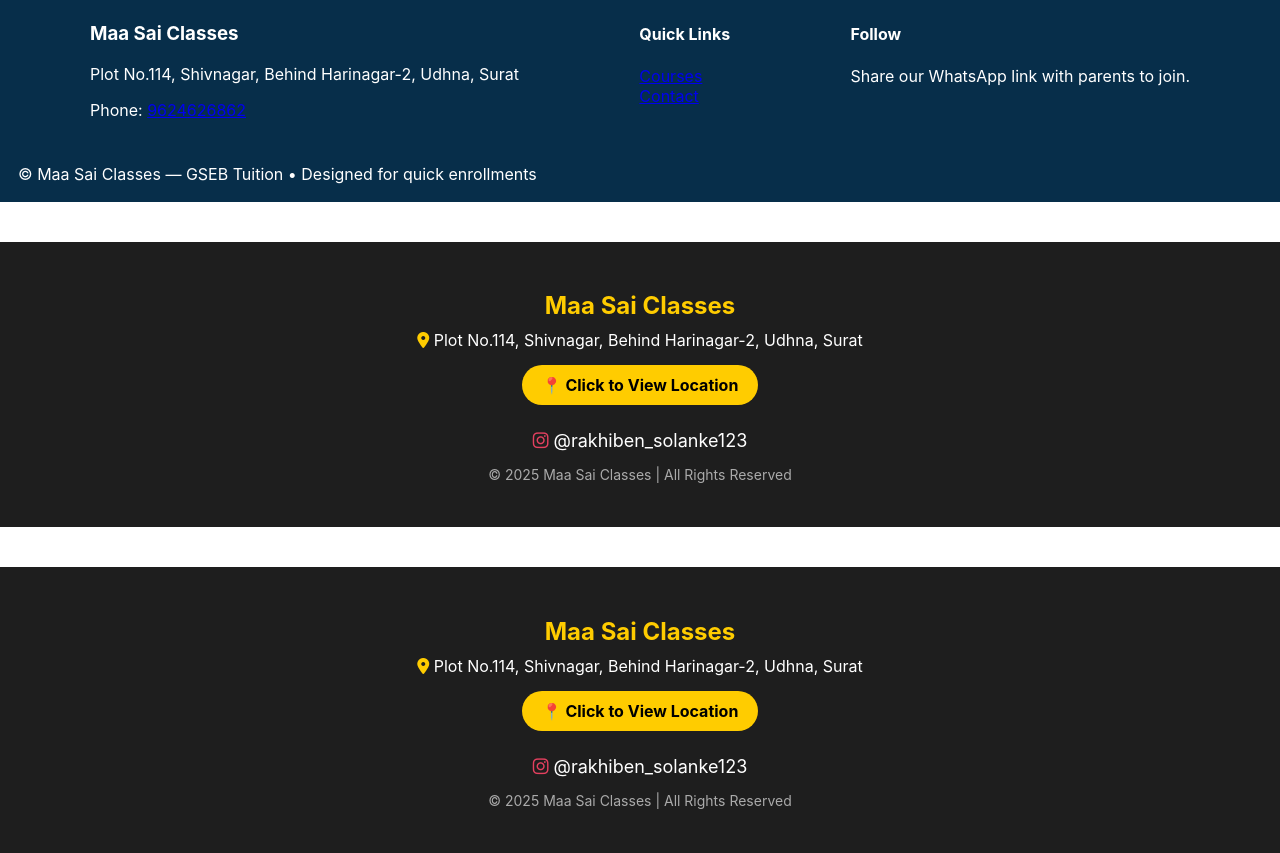
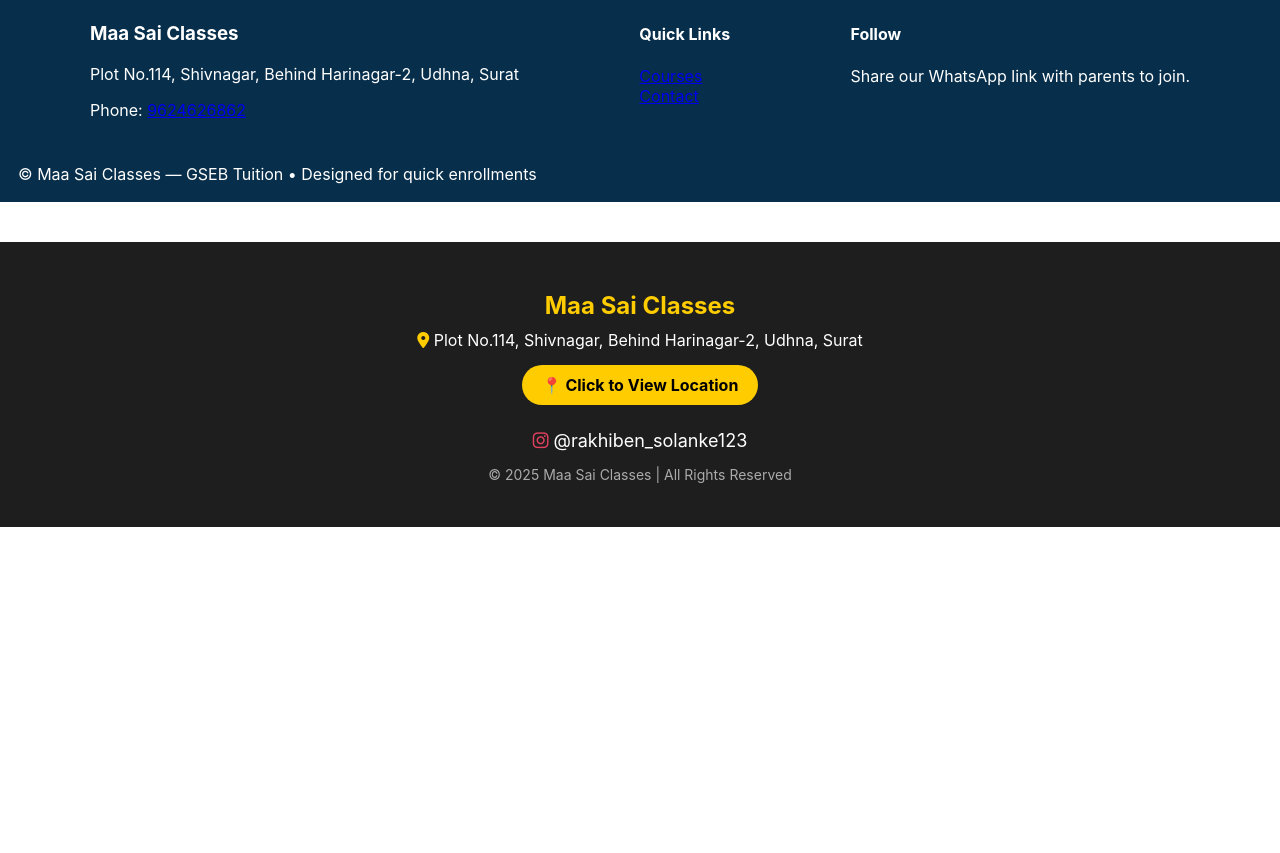
Before and after one commit to vsolanke273-tech/MAA-SAI-CLASSES, a plain HTML site: page index.html in a window 1280 px wide. Shown: the part 1407-2260 px from the top of the page. After the commit the page ends 1934 px from the top, so only its background shows below. Drawn offline with Linux system fonts and the light colour scheme; files whose address does not match are found by name.

Commit message:
Update index.html

```diff
--- a/index.html
+++ b/index.html
@@ -145,7 +145,6 @@
     © 2025 Maa Sai Classes | All Rights Reserved
   </p>
 </footer>
-<div id="footer"></div>
 
 <script>
   // Footer को footer.html से लोड करता है
```
